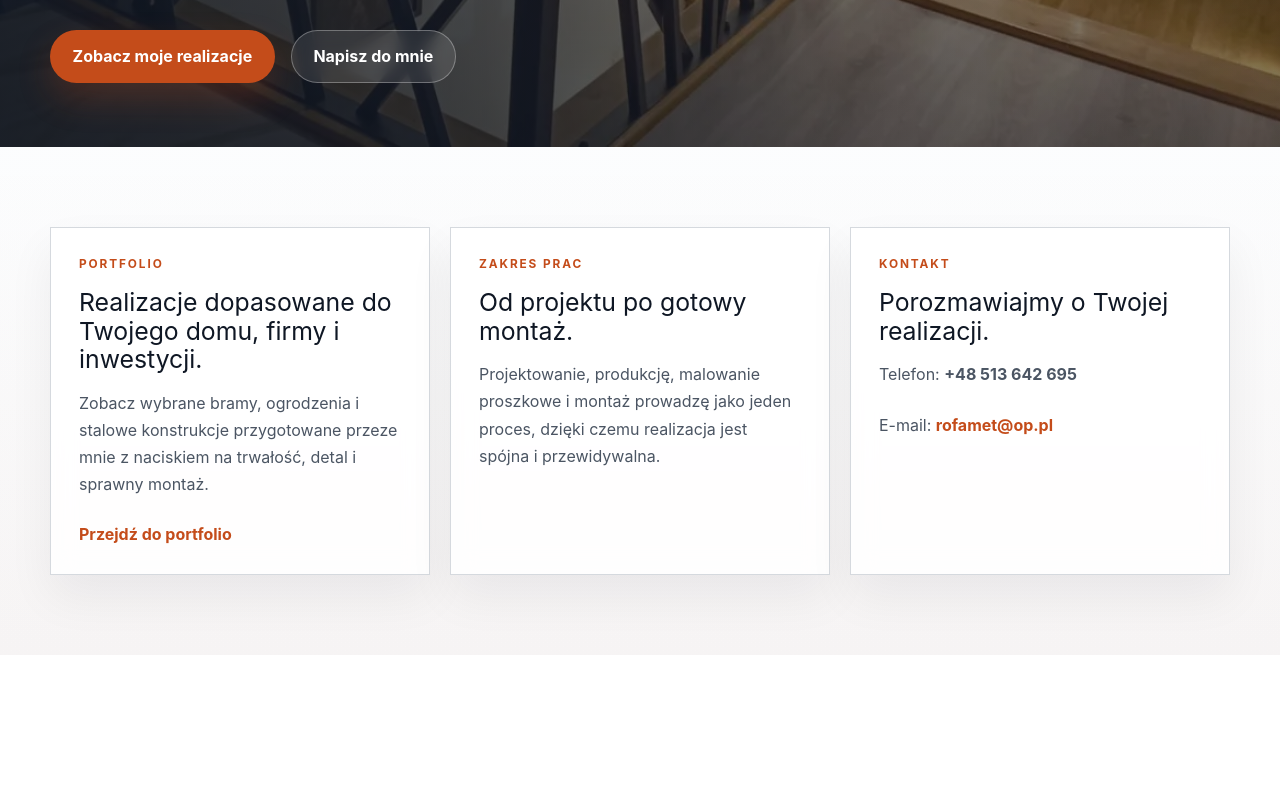
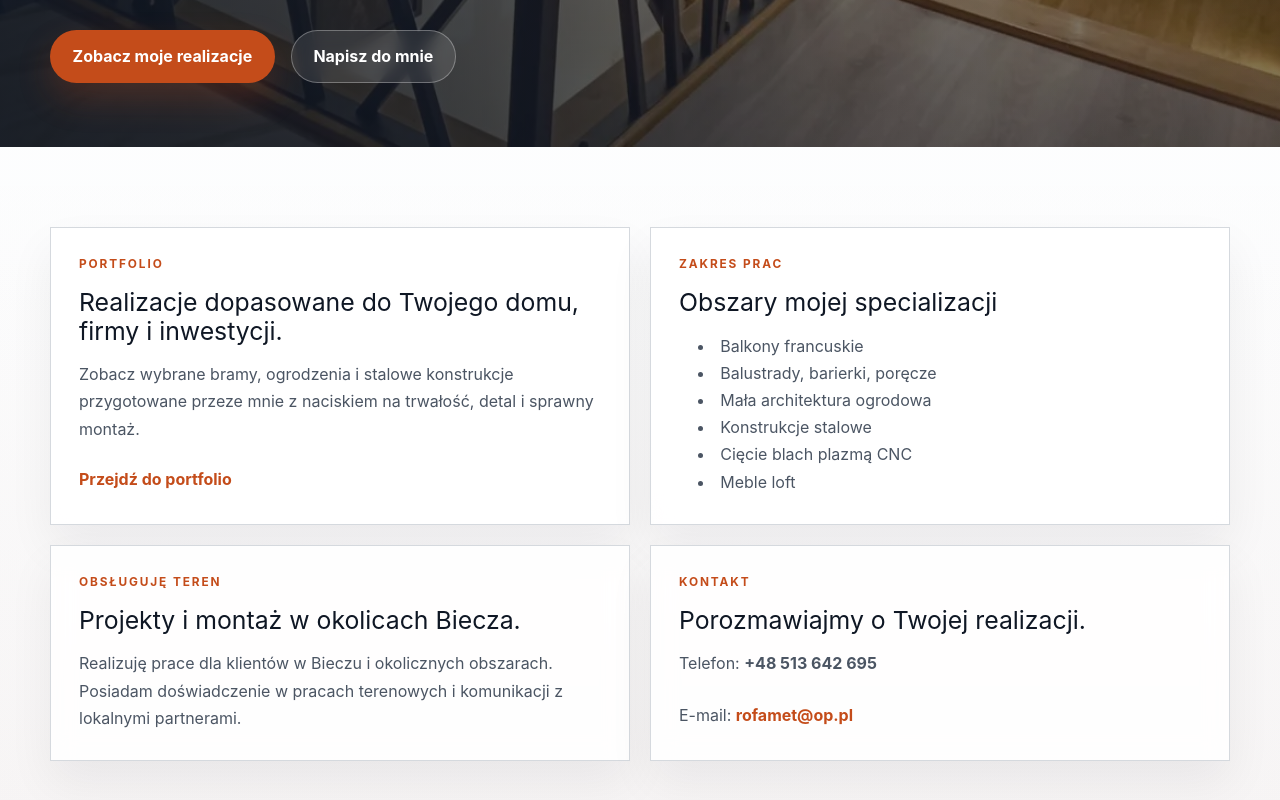
Before and after one commit to tkfalarz/rofamet, a React (Vite) app: page / in a window 1280 px wide. Shown: the part 728-1528 px from the top of the page. Before the commit the page ends 1383 px from the top, so only its background shows below. Built offline with nearby package versions, Linux system fonts and the light colour scheme.

Commit message:
tiles improvements

```diff
--- a/src/pages/Home.jsx
+++ b/src/pages/Home.jsx
@@ -29,7 +29,7 @@ const homeHero = mainHeroEntry
 
 export const frontmatter = {
   title: 'Rofamet — Strona główna',
-  description: 'Projektuję i wykonuję konstrukcje stalowe, bramy oraz ogrodzenia. Tworzę realizacje dla domów, firm i inwestycji z naciskiem na trwałość i estetykę.',
+  description: 'Projektuję i wykonuję balkony francuskie, balustrady, poręcze, konstrukcje stalowe, wycinanki plazmą CNC i meble loft. Pełny zakres od projektu po montaż.',
   og_image: asset('assets/generated/og/home.png'),
   hero: homeHero
 }
@@ -76,8 +76,23 @@ export default function Home({ highlightContact = false }) {
 
           <article className="panel">
             <p className="panel-kicker">Zakres prac</p>
-            <h2 className="panel-title">Od projektu po gotowy montaż.</h2>
-            <p className="panel-body">Projektowanie, produkcję, malowanie proszkowe i montaż prowadzę jako jeden proces, dzięki czemu realizacja jest spójna i przewidywalna.</p>
+            <h2 className="panel-title">Obszary mojej specializacji</h2>
+            <p className="panel-body">
+              <ul style={{marginTop: '0.5rem', paddingLeft: '1.2rem', listStyle: 'disc', listStylePosition: 'inside'}}>
+                <li>Balkony francuskie</li>
+                <li>Balustrady, barierki, poręcze</li>
+                <li>Mała architektura ogrodowa</li>
+                <li>Konstrukcje stalowe</li>
+                <li>Cięcie blach plazmą CNC</li>
+                <li>Meble loft</li>
+              </ul>
+            </p>
+          </article>
+
+          <article className="panel">
+            <p className="panel-kicker">Obsługuję teren</p>
+            <h2 className="panel-title">Projekty i montaż w okolicach Biecza.</h2>
+            <p className="panel-body">Realizuję prace dla klientów w Bieczu i okolicznych obszarach. Posiadam doświadczenie w pracach terenowych i komunikacji z lokalnymi partnerami.</p>
           </article>
 
           <article id="contact-tile" className={`panel contact-panel ${highlightContact ? 'contact-panel-highlight' : ''}`}>
--- a/src/styles/globals.css
+++ b/src/styles/globals.css
@@ -326,7 +326,7 @@ a:focus-visible {
 }
 
 .panel {
-	grid-column: span 4;
+	grid-column: span 6;
 	min-height: 100%;
 	padding: 1.75rem;
 	background: rgba(var(--color-surface-rgb), 0.88);
```
